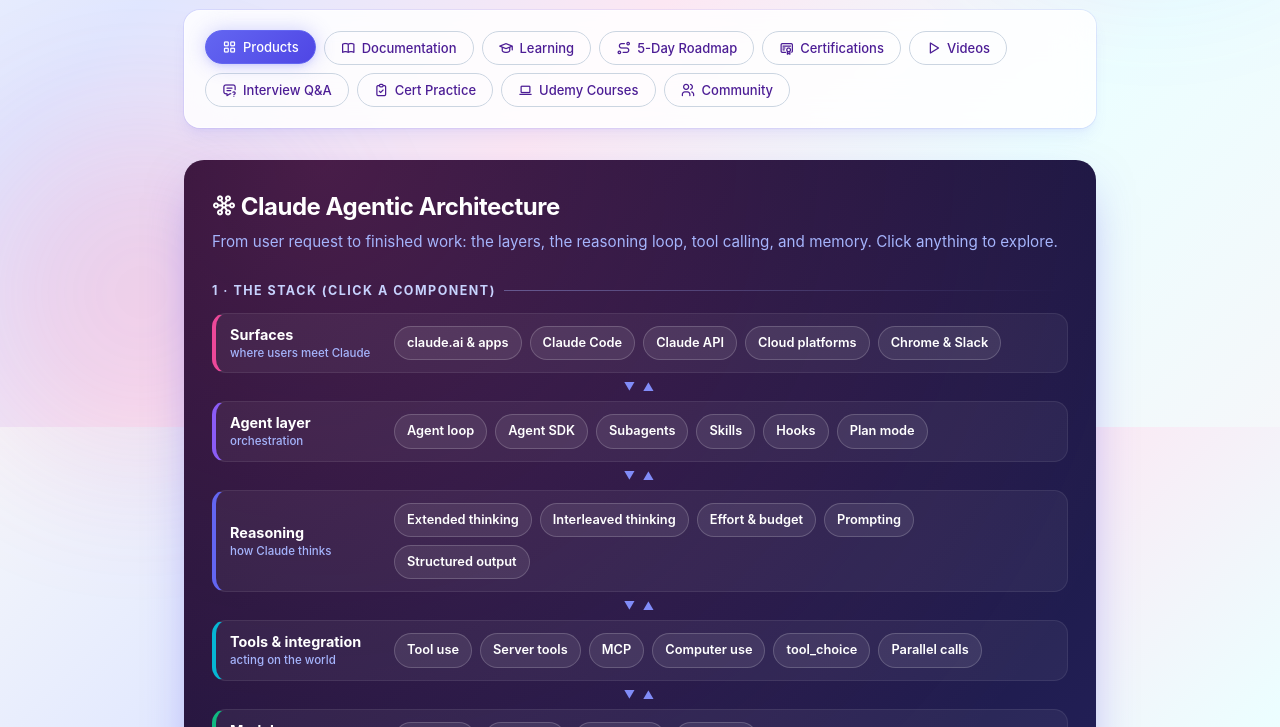
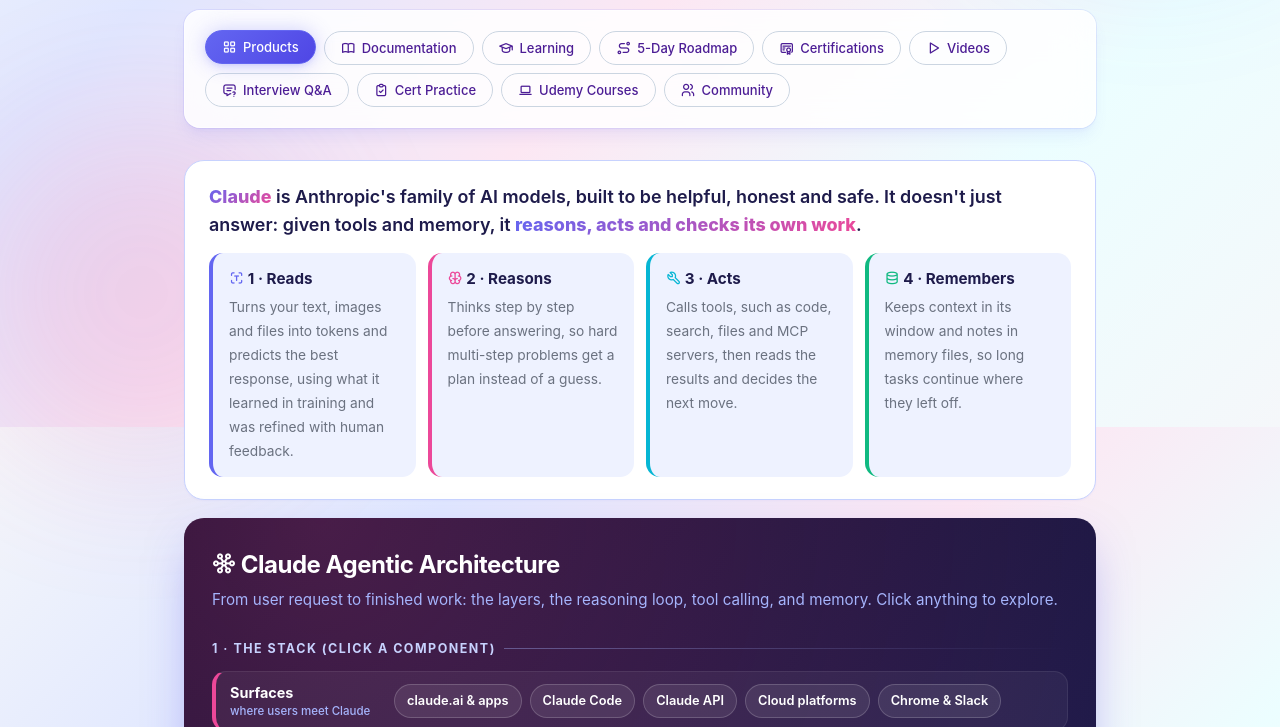
Before and after one commit to srinipusuluri/claude-learning-portal, a plain HTML site: page docs/index.html in a window 1280 px wide. Shown: the part 373-1100 px from the top of the page. Drawn offline with Linux system fonts and the light colour scheme.

Commit message:
Add 'What is Claude' intro above architecture section
Co-Authored-By: Claude Sonnet 5.5 <noreply@anthropic.com>

```diff
--- a/docs/index.html
+++ b/docs/index.html
@@ -153,6 +153,14 @@ body {
 }
 
 .avatar{display:block;width:96px;height:96px;margin:0 auto 14px;border-radius:50%;object-fit:cover;border:3px solid #fff;box-shadow:0 0 0 3px var(--primary-400),0 10px 25px -8px rgba(79,70,229,.55)}
+.what{margin-bottom:18px;padding:22px 24px;border-radius:20px;background:#fff;border:1px solid var(--primary-200);box-shadow:var(--shadow-sm)}
+.what-lead{margin:0 0 14px;font-size:1.12rem;line-height:1.55;color:var(--color-text-primary);font-weight:600}
+.what-lead mark{background:linear-gradient(135deg,var(--primary-500),var(--accent-pink));-webkit-background-clip:text;background-clip:text;color:transparent;font-weight:800}
+.what-grid{display:grid;grid-template-columns:repeat(auto-fit,minmax(170px,1fr));gap:12px}
+.what-c{padding:14px 16px;border-radius:14px;background:var(--primary-50);border-left:4px solid var(--c)}
+.what-c b{display:block;color:var(--color-text-primary);margin-bottom:4px;font-size:.95rem}
+.what-c span{font-size:.86rem;line-height:1.5;color:var(--color-text-tertiary)}
+.what-c i{color:var(--c)}
 .ebook-link{display:inline-flex;align-items:center;gap:8px;margin-top:14px;padding:9px 18px;border-radius:99px;background:linear-gradient(135deg,var(--primary-500),var(--accent-pink));color:#fff;font-weight:600;font-size:14px;text-decoration:none;box-shadow:var(--shadow-sm);transition:transform .2s}
 .ebook-link:hover{transform:translateY(-2px)}
 
@@ -901,6 +909,17 @@ body::after {
 
 <!-- PRODUCTS -->
 <div class="panel active" id="panel-products">
+<!-- WHAT IS CLAUDE -->
+<section class="what" aria-labelledby="whatTitle">
+  <p class="what-lead" id="whatTitle"><mark>Claude</mark> is Anthropic's family of AI models, built to be helpful, honest and safe. It doesn't just answer: given tools and memory, it <mark>reasons, acts and checks its own work</mark>.</p>
+  <div class="what-grid">
+    <div class="what-c" style="--c:#6366f1"><b><i class="ti ti-text-recognition" aria-hidden="true"></i> 1 · Reads</b><span>Turns your text, images and files into tokens and predicts the best response, using what it learned in training and was refined with human feedback.</span></div>
+    <div class="what-c" style="--c:#ec4899"><b><i class="ti ti-brain" aria-hidden="true"></i> 2 · Reasons</b><span>Thinks step by step before answering, so hard multi-step problems get a plan instead of a guess.</span></div>
+    <div class="what-c" style="--c:#06b6d4"><b><i class="ti ti-tool" aria-hidden="true"></i> 3 · Acts</b><span>Calls tools, such as code, search, files and MCP servers, then reads the results and decides the next move.</span></div>
+    <div class="what-c" style="--c:#10b981"><b><i class="ti ti-database" aria-hidden="true"></i> 4 · Remembers</b><span>Keeps context in its window and notes in memory files, so long tasks continue where they left off.</span></div>
+  </div>
+</section>
+
 <!-- ARCHITECTURE HERO -->
 <style>
 .arch{background:linear-gradient(135deg,#0f0c29 0%,#1e1b4b 45%,#312e81 100%);border-radius:20px;padding:28px;margin-bottom:28px;color:#e0e7ff;position:relative;overflow:hidden;box-shadow:0 20px 50px -15px rgba(79,70,229,.5)}
```
